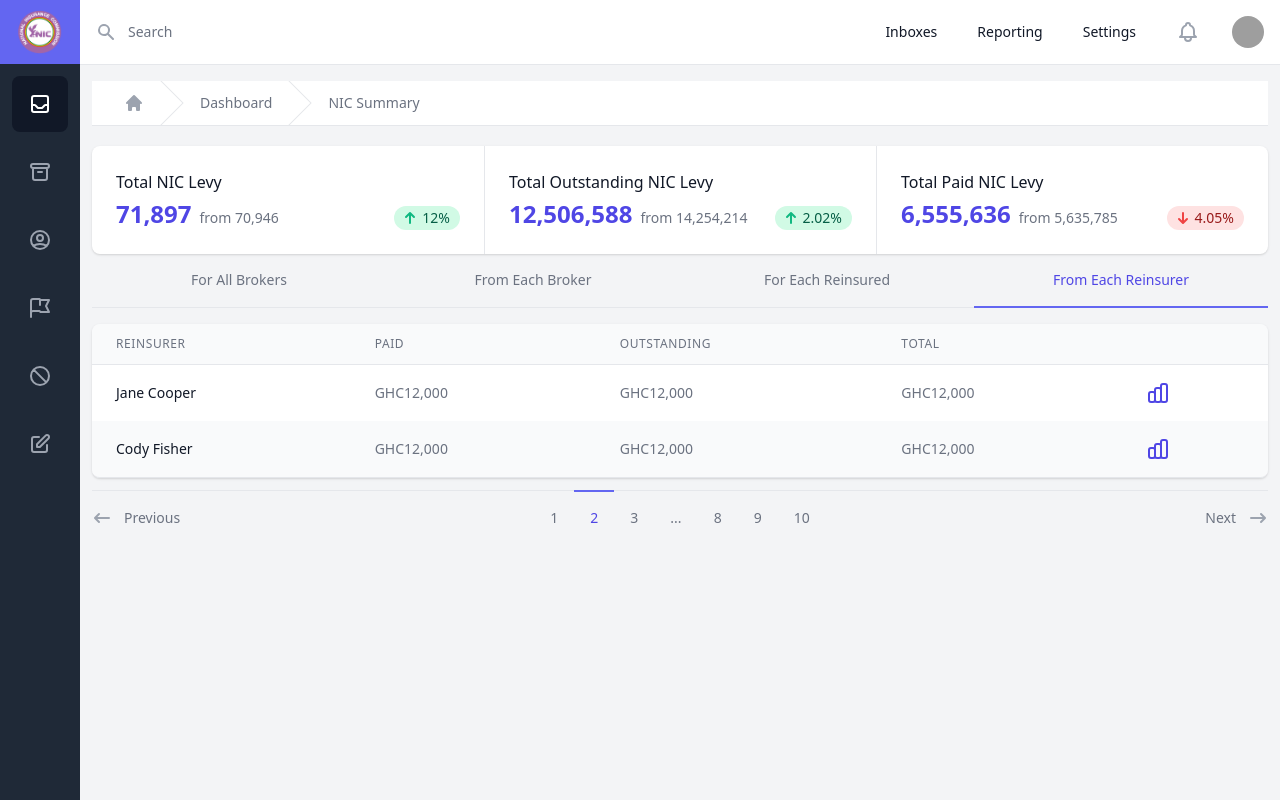
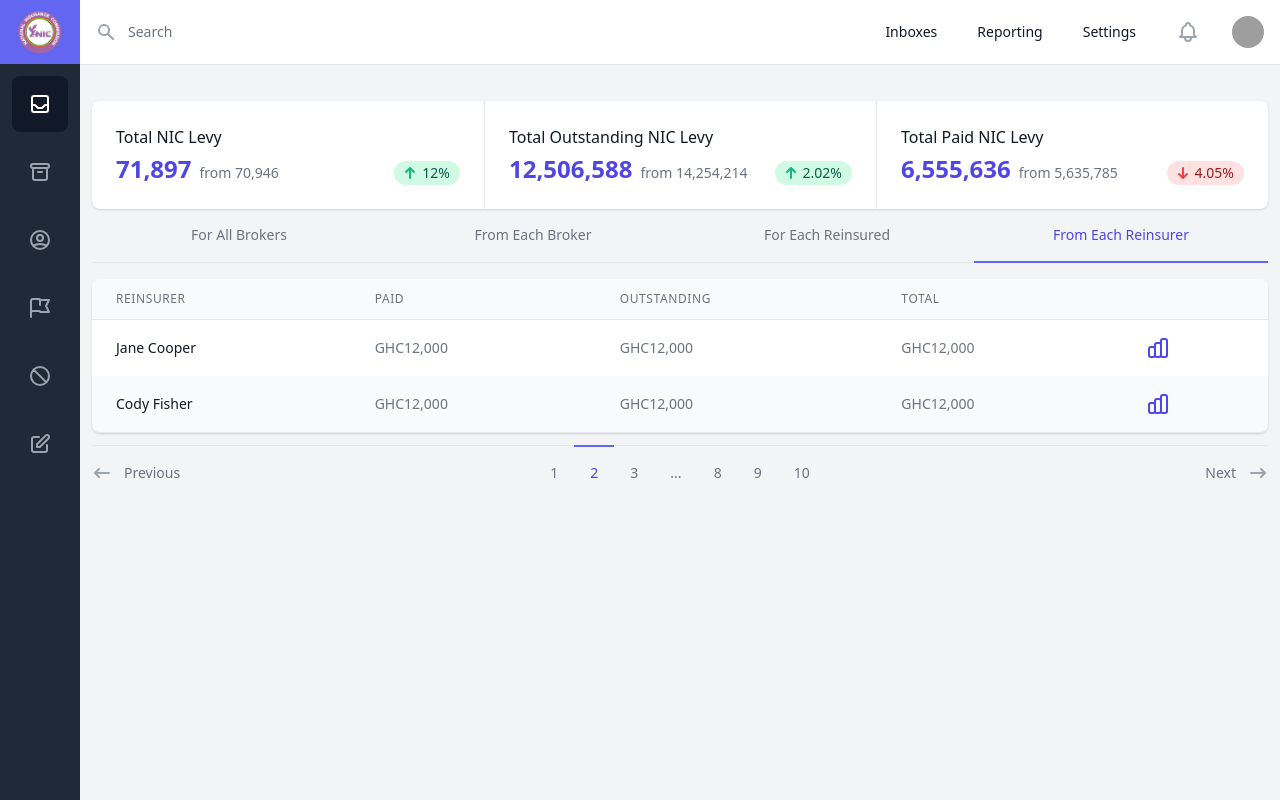
Before and after one commit to Khoby-790/template-nic, a React (Create React App) app: page /nic in a window 1280 px wide. Built offline with nearby package versions, Linux system fonts and the light colour scheme; grey boxes are pictures that could not be loaded.

Commit message:
--- Auto-Git Commit ---

```diff
--- a/src/pages/NicStatsExpansion/NicStatsExpansion.tsx
+++ b/src/pages/NicStatsExpansion/NicStatsExpansion.tsx
@@ -20,37 +20,7 @@ const NicStatsExpansion = (props: Props) => {
         <Fragment>
             <div className="px-3 py-4">
                 <div>
-                    <nav className="bg-white border-b border-gray-200 flex" aria-label="Breadcrumb">
-                        <ol className="max-w-screen-xl w-full mx-auto px-4 flex space-x-4 sm:px-6 lg:px-8">
-                            <li className="flex">
-                                <div className="flex items-center">
-                                    <a href="#" className="text-gray-400 hover:text-gray-500">
-                                        {/* <!-- Heroicon name: solid/home --> */}
-                                        <svg className="flex-shrink-0 h-5 w-5" xmlns="http://www.w3.org/2000/svg" viewBox="0 0 20 20" fill="currentColor" aria-hidden="true">
-                                            <path d="M10.707 2.293a1 1 0 00-1.414 0l-7 7a1 1 0 001.414 1.414L4 10.414V17a1 1 0 001 1h2a1 1 0 001-1v-2a1 1 0 011-1h2a1 1 0 011 1v2a1 1 0 001 1h2a1 1 0 001-1v-6.586l.293.293a1 1 0 001.414-1.414l-7-7z" />
-                                        </svg>
-                                        <span className="sr-only">Home</span>
-                                    </a>
-                                </div>
-                            </li>
-                            <li className="flex">
-                                <div className="flex items-center">
-                                    <svg className="flex-shrink-0 w-6 h-full text-gray-200" viewBox="0 0 24 44" preserveAspectRatio="none" fill="currentColor" xmlns="http://www.w3.org/2000/svg" aria-hidden="true">
-                                        <path d="M.293 0l22 22-22 22h1.414l22-22-22-22H.293z" />
-                                    </svg>
-                                    <Link to="/" className="ml-4 text-sm font-medium text-gray-500 hover:text-gray-700">Dashboard</Link>
-                                </div>
-                            </li>
-                            <li className="flex">
-                                <div className="flex items-center">
-                                    <svg className="flex-shrink-0 w-6 h-full text-gray-200" viewBox="0 0 24 44" preserveAspectRatio="none" fill="currentColor" xmlns="http://www.w3.org/2000/svg" aria-hidden="true">
-                                        <path d="M.293 0l22 22-22 22h1.414l22-22-22-22H.293z" />
-                                    </svg>
-                                    <span aria-current="page" className="ml-4 text-sm font-medium text-gray-500 hover:text-gray-700">NIC Summary</span>
-                                </div>
-                            </li>
-                        </ol>
-                    </nav>
+
 
                     <dl className="mt-5 grid grid-cols-1 rounded-lg bg-white overflow-hidden shadow divide-y divide-gray-200 md:grid-cols-3 md:divide-y-0 md:divide-x">
                         <div className="px-4 py-5 sm:p-6">
```
Also changed, not shown: src/components/PageBreadCrum.tsx (added).
